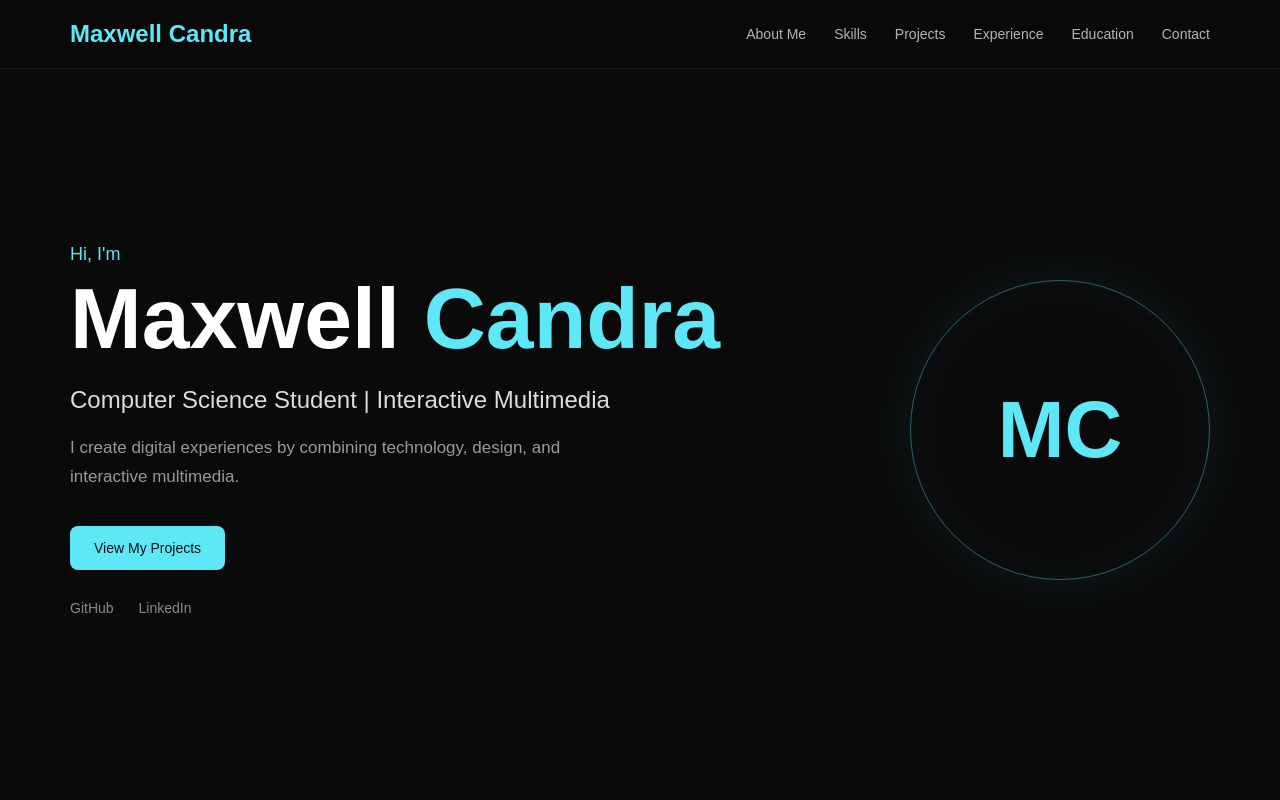
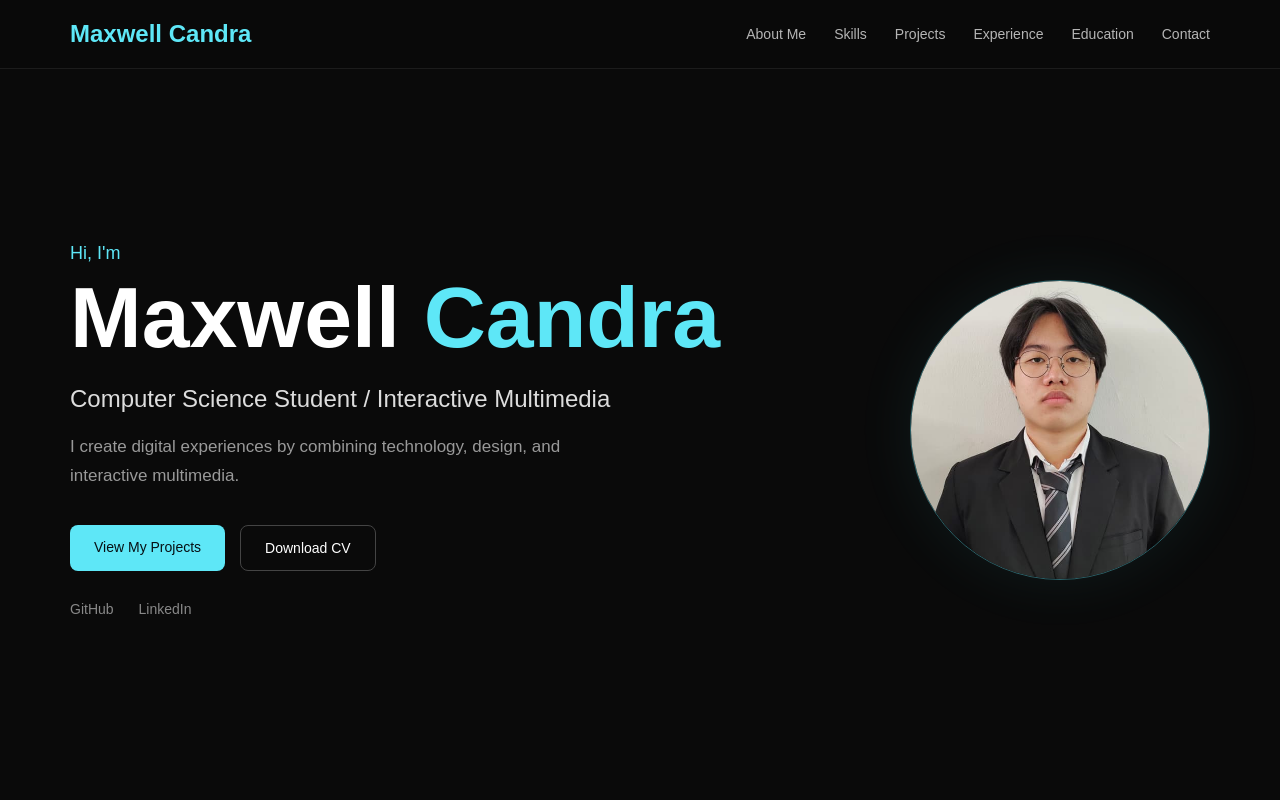
Before and after one commit to maxwellcandra/Maxwell-Portfolio, a React (Vite) app: page / in a window 1280 px wide. Shown: the top 800 px of the page. Built offline with nearby package versions, Linux system fonts and the light colour scheme.

Commit message:
Add profile photo

```diff
--- a/src/components/Hero.jsx
+++ b/src/components/Hero.jsx
@@ -8,7 +8,7 @@ function Hero() {
           Maxwell <span>Candra</span>
         </h1>
 
-        <h2>Computer Science Student | Interactive Multimedia</h2>
+        <h2>Computer Science Student / Interactive Multimedia</h2>
 
         <p className="hero-description">
           I create digital experiences by combining technology,
@@ -20,9 +20,12 @@ function Hero() {
             View My Projects
           </a>
 
-          {/* <a href="/cv/Maxwell-Candra-CV.pdf" className="btn btn-secondary">
+          <a
+            href="/cv/Maxwell-Candra-CV.pdf"
+            className="btn btn-secondary"
+          >
             Download CV
-          </a> */}
+          </a>
         </div>
 
         <div className="hero-socials">
@@ -35,7 +38,7 @@ function Hero() {
           </a>
 
           <a
-            href="https://www.linkedin.com/in/maxwell-candra-51739a325/"
+            href="https://www.linkedin.com/"
             target="_blank"
             rel="noreferrer"
           >
@@ -46,7 +49,7 @@ function Hero() {
 
       <div className="hero-visual">
         <div className="hero-circle">
-          <span>MC</span>
+          <img src="/images/profile.jpeg" alt="Maxwell Candra" />
         </div>
       </div>
     </section>
--- a/src/index.css
+++ b/src/index.css
@@ -183,10 +183,12 @@ a {
     inset 0 0 60px rgba(94, 231, 247, 0.04);
 }
 
-.hero-circle span {
-  font-size: 80px;
-  font-weight: bold;
-  color: #5ee7f7;
+.hero-circle img {
+  width: 100%;
+  height: 100%;
+  object-fit: cover;
+  border-radius: 50%;
+  display: block;
 }
 
 /* MOBILE */
```
Also changed, not shown: public/images/profile.jpeg (added).
